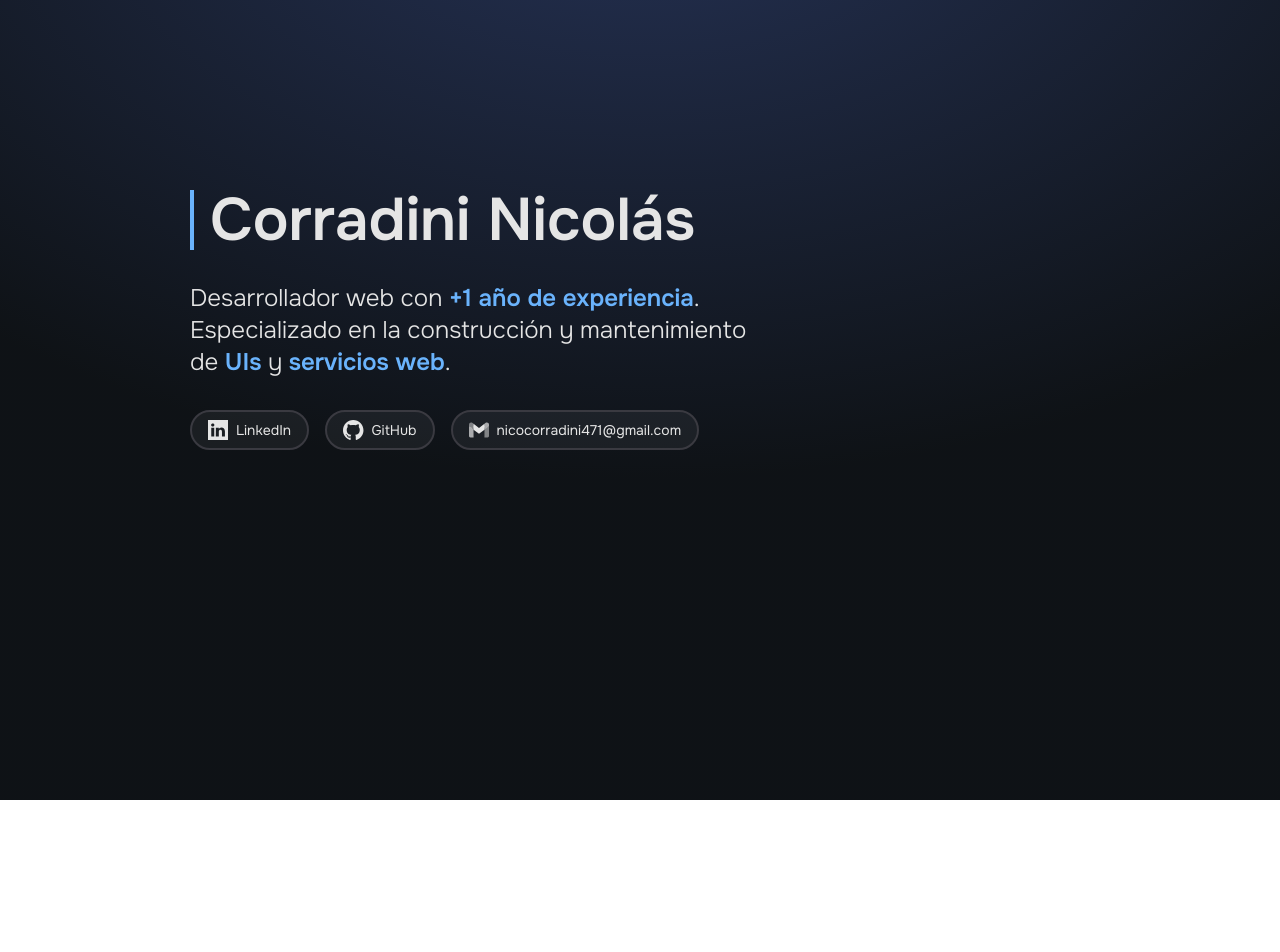
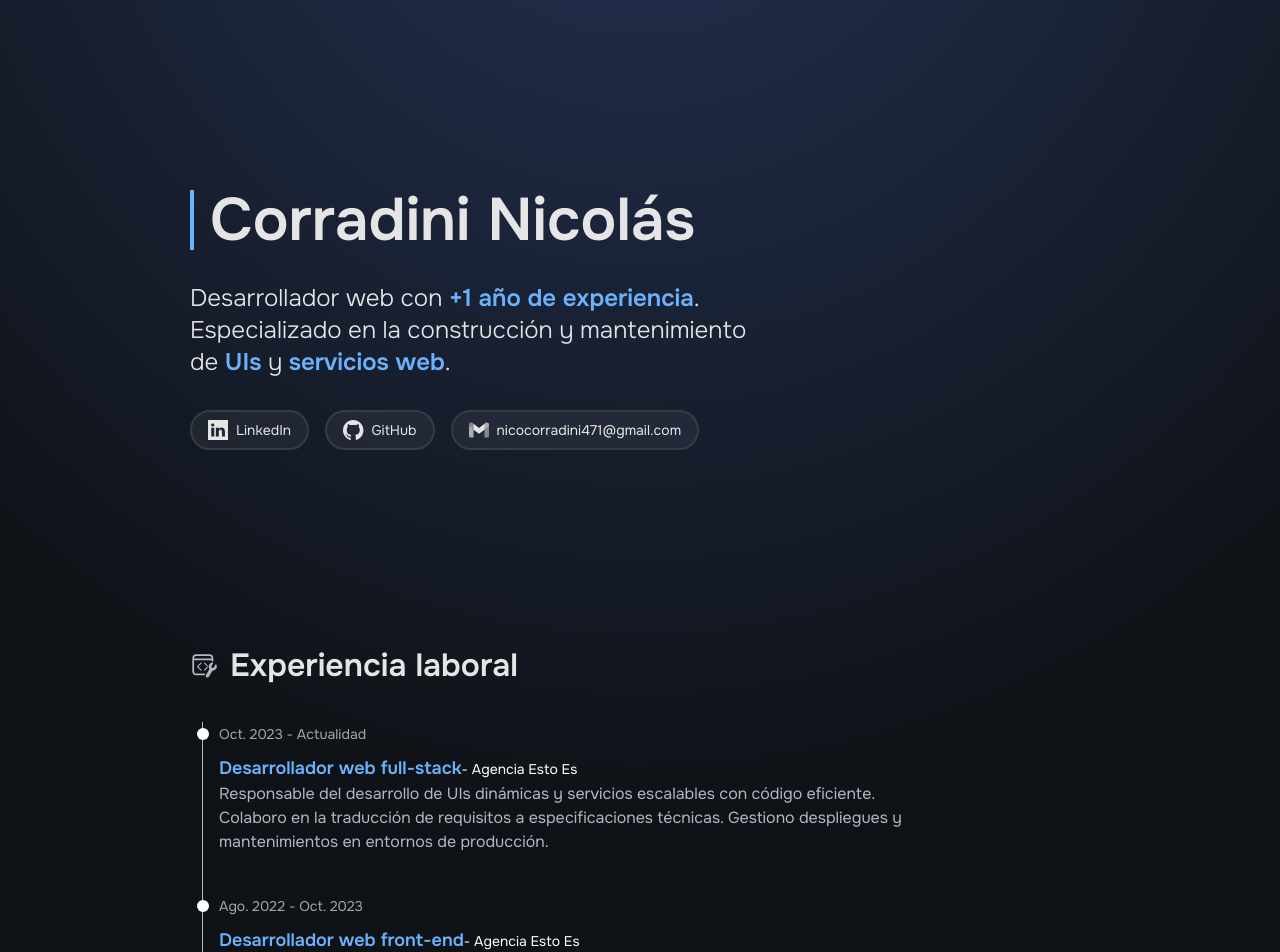
Before and after one commit to ncorradini/portfolio-web, a Next.js app: page / in a window 1280 px wide. Shown: the top 952 px of the page. Before the commit the page ends 800 px from the top, so only its background shows below. Built offline with nearby package versions, Linux system fonts and the light colour scheme.

Commit message:
feat: add JobExperiencie component

```diff
--- /dev/null
+++ b/src/app/components/JobExperience.tsx
@@ -0,0 +1,74 @@
+import DevWorkIcon from '@Icons/DevWorkIcon';
+import ButtonWithIcon from '@Shared/ButtonWithIcon';
+import { CV_LINK } from '@Utils/links';
+
+type Experience = {
+  date: string;
+  position: string;
+  company: string;
+  description: string;
+};
+
+const EXPERIENCES: Experience[] = [
+  {
+    date: 'Oct. 2023 - Actualidad',
+    position: 'Desarrollador web full-stack',
+    company: 'Agencia Esto Es',
+    description:
+      'Responsable del desarrollo de UIs dinámicas y servicios escalables con código eficiente. Colaboro en la traducción de requisitos a especificaciones técnicas. Gestiono despliegues y mantenimientos en entornos de producción.'
+  },
+  {
+    date: 'Ago. 2022 - Oct. 2023',
+    position: 'Desarrollador web front-end',
+    company: 'Agencia Esto Es',
+    description:
+      'Encargado del desarrollo de interfaces dinámicas y responsivas. Mejora en la escalabilidad y eficiencia de los proyectos.Implementación y mantenimiento de sitios en producción.'
+  }
+];
+
+function JobExperience() {
+  return (
+    <div className="min-h-[700px]">
+      <h2 className="flex items-center gap-2 text-xl font-semibold leading-none md:gap-3 md:text-[32px]">
+        <DevWorkIcon className="h-6 text-cadetBlue md:h-7" />
+        Experiencia laboral
+      </h2>
+      <ol className="relative ml-1 mt-5 max-w-[700px] border-s border-cadetBlue md:ml-3 md:mt-10">
+        {EXPERIENCES.map((experience) => (
+          <PositionExperience key={experience.date} experience={experience} />
+        ))}
+      </ol>
+      <ButtonWithIcon
+        button={{ text: 'Descargar CV', href: CV_LINK }}
+        className="w-[200px]"
+      />
+    </div>
+  );
+}
+
+export default JobExperience;
+
+type PositionExperienceProps = {
+  experience: Experience;
+};
+
+function PositionExperience({ experience }: PositionExperienceProps) {
+  const { date, position, company, description } = experience;
+
+  return (
+    <li className="mb-10 ms-4">
+      <div className="absolute -start-1.5 mt-1.5 h-3 w-3 rounded-full bg-white" />
+      <time className="mb-1 text-xs leading-none opacity-70 md:text-sm">
+        {date}
+      </time>
+      <h3 className="text-md mt-2 leading-5 text-lightAzure md:text-lg">
+        <strong>{position}</strong>
+        <br className="block md:hidden" />
+        <span className="text-xs text-white md:text-sm">- {company}</span>
+      </h3>
+      <p className="mb-4 mt-2 text-sm text-cadetBlue md:mt-0 md:text-base">
+        {description}
+      </p>
+    </li>
+  );
+}
--- /dev/null
+++ b/src/app/icons/DevWorkIcon.tsx
@@ -0,0 +1,29 @@
+import { twMerge } from 'tailwind-merge';
+import * as types from './types/icon.types';
+
+function DevWorkIcon({ className, ...rest }: types.IconComponentProps) {
+  const mergeClasses = twMerge('h-4 w-fit', className);
+
+  return (
+    <svg className={mergeClasses} viewBox="0 0 24 24" {...rest}>
+      <path
+        d="M2 5.25C2 3.45507 3.45507 2 5.25 2H16.75C18.5449 2 20 3.45507 20 5.25V8.00934C19.4951 7.95675 18.9878 7.99076 18.5 8.10566V7H3.5V16.75C3.5 17.7165 4.2835 18.5 5.25 18.5H13.2347L12.7935 19.2641C12.6577 19.4994 12.5652 19.7477 12.5135 20H5.25C3.45507 20 2 18.5449 2 16.75V5.25ZM5.25 3.5C4.2835 3.5 3.5 4.2835 3.5 5.25V5.5H18.5V5.25C18.5 4.2835 17.7165 3.5 16.75 3.5H5.25Z"
+        fill="currentColor"
+      />
+      <path
+        d="M19.8565 9C19.6411 8.98005 19.4255 8.9803 19.2123 9C18.1194 9.10098 17.0907 9.71296 16.5002 10.7357C15.7915 11.9632 15.9109 13.4415 16.685 14.5239L13.6595 19.7641C13.6153 19.8407 13.5788 19.9196 13.5499 20C13.3149 20.6516 13.5724 21.3977 14.1933 21.7562C14.8908 22.1589 15.7828 21.9199 16.1855 21.2224L19.2166 15.9724C20.5321 16.0903 21.8586 15.4548 22.5624 14.2357C23.3244 12.916 23.1291 11.3063 22.1921 10.2105L20.5417 13.0691C20.2195 13.6271 19.506 13.8183 18.948 13.4961C18.39 13.1739 18.1988 12.4604 18.521 11.9024L20.1714 9.04377C20.0667 9.0243 19.9616 9.00974 19.8565 9Z"
+        fill="currentColor"
+      />
+      <path
+        d="M15.1652 13.5745C14.9952 12.8933 14.9834 12.1718 15.1463 11.4698L12.8579 9.17831C12.6628 8.98291 12.3462 8.98269 12.1508 9.17782C11.9554 9.37295 11.9552 9.68953 12.1503 9.88493L14.7934 12.5316L12.1503 15.1783C11.9552 15.3737 11.9554 15.6903 12.1508 15.8854C12.3462 16.0805 12.6628 16.0803 12.8579 15.8849L15.1652 13.5745Z"
+        fill="currentColor"
+      />
+      <path
+        d="M9.85672 9.88537C10.0521 9.69021 10.0523 9.37363 9.85711 9.17826C9.66196 8.98289 9.34538 8.98271 9.15001 9.17787L6.14664 12.1779C6.05275 12.2717 6 12.3989 6 12.5316C6 12.6643 6.05276 12.7916 6.14665 12.8854L9.15001 15.8854C9.34538 16.0805 9.66196 16.0803 9.85711 15.885C10.0523 15.6896 10.0521 15.373 9.85672 15.1779L7.2075 12.5316L9.85672 9.88537Z"
+        fill="currentColor"
+      />
+    </svg>
+  );
+}
+
+export default DevWorkIcon;
--- a/src/app/page.tsx
+++ b/src/app/page.tsx
@@ -1,5 +1,6 @@
 import Background from '@Components/Background';
 import AboutMe from '@Components/AboutMe';
+import JobExperience from '@Components/JobExperience';
 
 export default function Home() {
   return (
@@ -7,6 +8,7 @@ export default function Home() {
       <Background />
       <div className="container m-auto flex flex-col gap-[150px] md:gap-[200px]">
         <AboutMe />
+        <JobExperience />
       </div>
     </main>
   );
```
